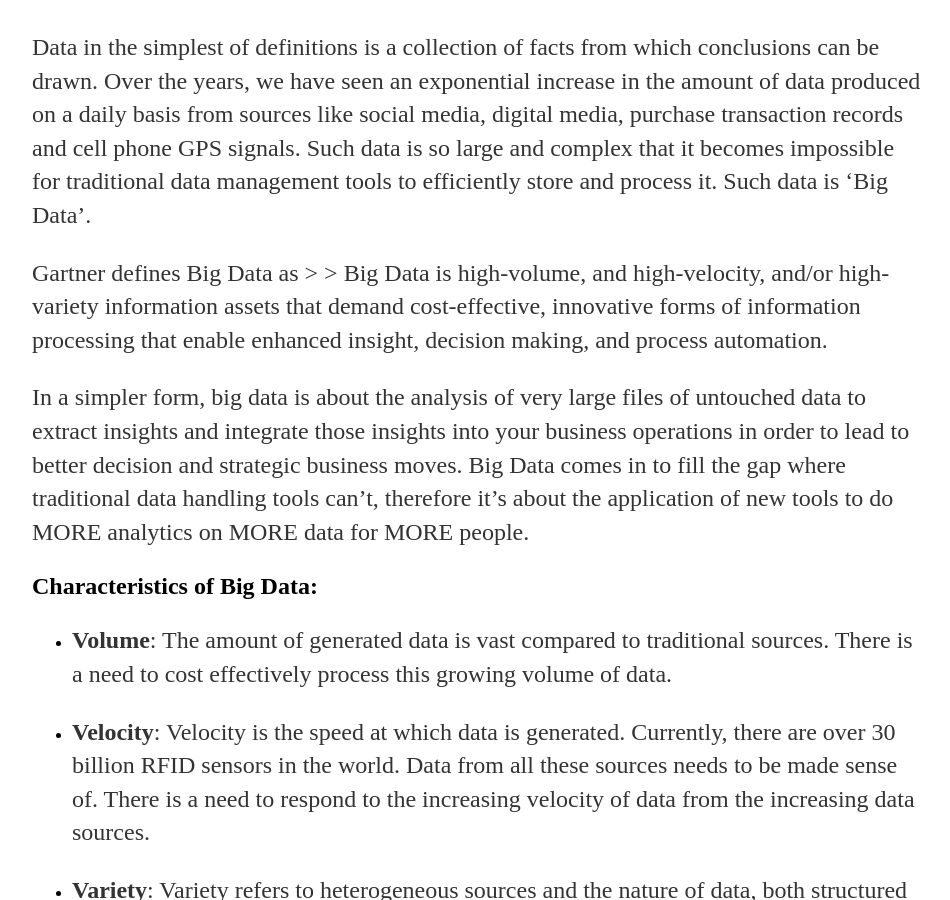
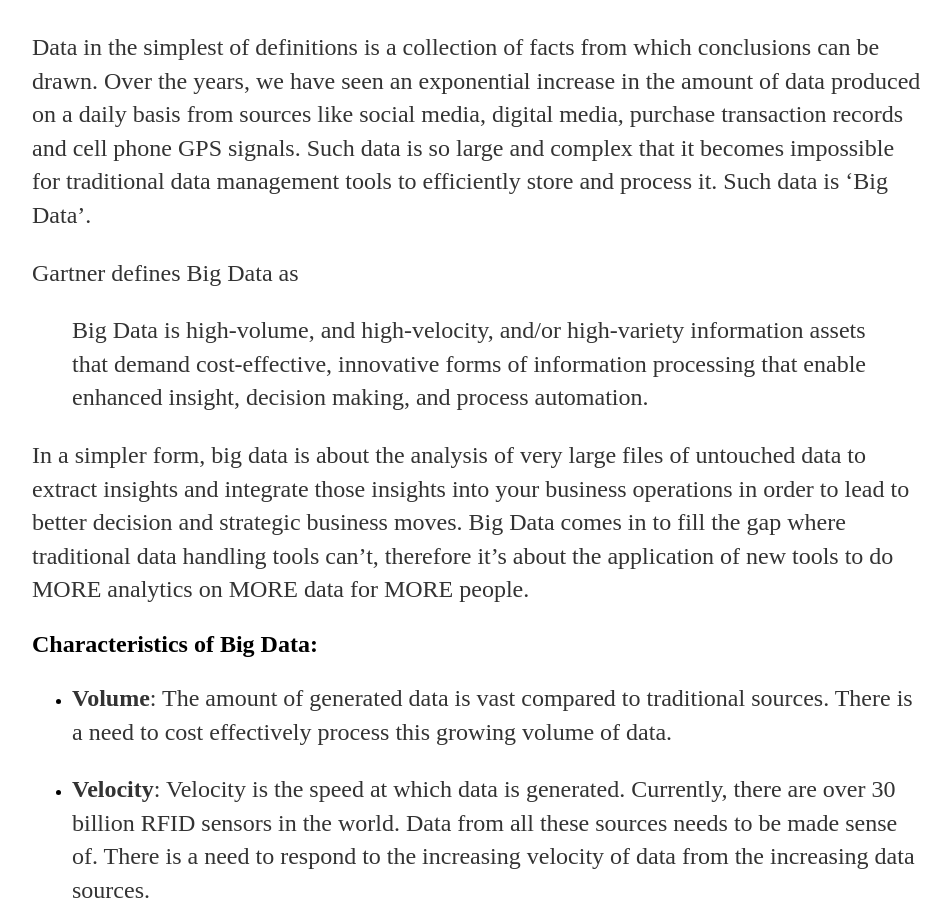
Before and after one commit to matsiko/matsiko.github.io, a Jekyll site: the page built from _posts/2017-07-08-big-data.md, in a window 1280 px wide and 900 px high, scrolled down 366 px. Shown: the whole window, without its empty margins (160-1110 px from the left). Built offline with Jekyll 4.4.1, drawn with Linux system fonts in a browser that asks for light colours; our own code applies the rules of GitHub Pages for plain Markdown files; comment, search, counter and statistics services are not loaded.

```diff
--- a/_posts/2017-07-08-big-data.md
+++ b/_posts/2017-07-08-big-data.md
@@ -8,7 +8,9 @@ Clive Humby, a mathematician once said that “Data is the new oil”. What did
 
 Data in the simplest of definitions is a collection of facts from which conclusions can be drawn. Over the years, we have seen an exponential increase in the amount of data produced on a daily basis from sources like social media, digital media, purchase transaction records and cell phone GPS signals. Such data is so large and complex that it becomes impossible for traditional data management tools to efficiently store and process it. Such data is ‘Big Data’.
 
-Gartner defines Big Data as > > Big Data is high-volume, and high-velocity, and/or high-variety information assets that demand cost-effective, innovative forms of information processing that enable enhanced insight, decision making, and process automation.
+Gartner defines Big Data as
+
+> Big Data is high-volume, and high-velocity, and/or high-variety information assets that demand cost-effective, innovative forms of information processing that enable enhanced insight, decision making, and process automation.
 
 In a simpler form, big data is about the analysis of very large files of untouched data to extract insights and integrate those insights into your business operations in order to lead to better decision and strategic business moves.
 Big Data comes in to fill the gap where traditional data handling tools can’t, therefore it’s about the application of new tools to do MORE analytics on MORE data for MORE people.
```
